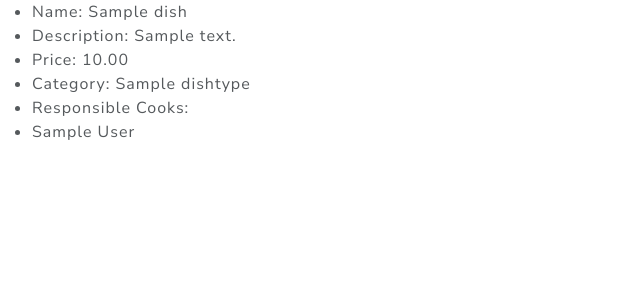
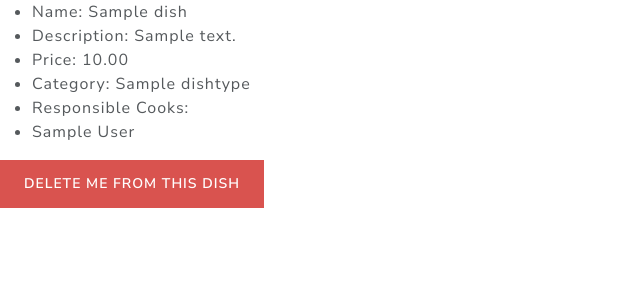
Before and after one commit to VladKyianytsia/kitchen-management-system, a Django app: page /dish/1 in a window 1280 px wide. Shown: the part 109-409 px from the top of the page, without its empty margins (0-640 px from the left). Run offline with Django 5.2, Linux system fonts and the light colour scheme; a user stored in the database is signed in; tables that the repository leaves empty hold one stand-in row (values such as "Sample post").

Commit message:
added ability to assign & delete yourself from cooks responsible for dish

```diff
--- a/kitchen/urls.py
+++ b/kitchen/urls.py
@@ -10,6 +10,7 @@ from kitchen.views import (
     dish_type_delete_view,
     DishTypeUpdateView,
     DishDetailView,
+    toggle_assign_to_dish,
 )
 
 app_name = "kitchen"
@@ -23,5 +24,6 @@ urlpatterns = [
     path("dish-types/<int:pk>/", DishTypeDetailView.as_view(), name="dish-types-detail"),
     path("dish-types/<int:pk>/update/", DishTypeUpdateView.as_view(), name="dish-type-update"),
     path("dish-types/<int:pk>/delete", dish_type_delete_view, name="dish-type-delete"),
-    path("dish/<int:pk>", DishDetailView.as_view(), name="dish-detail")
+    path("dish/<int:pk>", DishDetailView.as_view(), name="dish-detail"),
+    path("dish/<int:pk>/toggle-assign", toggle_assign_to_dish, name="toggle-dish-assign")
 ]
--- a/kitchen/views.py
+++ b/kitchen/views.py
@@ -1,7 +1,7 @@
 from django.contrib.auth import get_user_model, login, logout
 from django.contrib.auth.decorators import login_required
 from django.contrib.auth.mixins import LoginRequiredMixin
-from django.http import HttpRequest, HttpResponse
+from django.http import HttpRequest, HttpResponse, HttpResponseRedirect
 from django.shortcuts import render, redirect
 from django.urls import reverse_lazy
 from django.views import generic
@@ -82,3 +82,15 @@ def dish_type_delete_view(request: HttpRequest, pk: int) -> HttpResponse:
 
 class DishDetailView(LoginRequiredMixin, generic.DetailView):
     model = Dish
+
+
+@login_required
+def toggle_assign_to_dish(request: HttpRequest, pk: int) -> HttpResponse:
+    dish = Dish.objects.get(pk=pk)
+    if (
+        request.user in dish.cooks.all()
+    ):
+        dish.cooks.remove(request.user)
+    else:
+        dish.cooks.add(request.user)
+    return HttpResponseRedirect(reverse_lazy("kitchen:dish-detail", kwargs={"pk": pk}))
--- a/templates/kitchen/dish_detail.html
+++ b/templates/kitchen/dish_detail.html
@@ -11,4 +11,9 @@
       <li>{{ cook }}</li>
     {% endfor %}
   </ul>
+  {% if dish in user.dishes.all %}
+    <a class="btn btn-danger" href="{% url "kitchen:toggle-dish-assign" pk=dish.id %}">Delete me from this dish</a>
+  {% else %}
+    <a class="btn btn-success" href="{% url "kitchen:toggle-dish-assign" pk=dish.id %}">Assign me to this dish</a>
+  {% endif %}
 {% endblock %}
```
